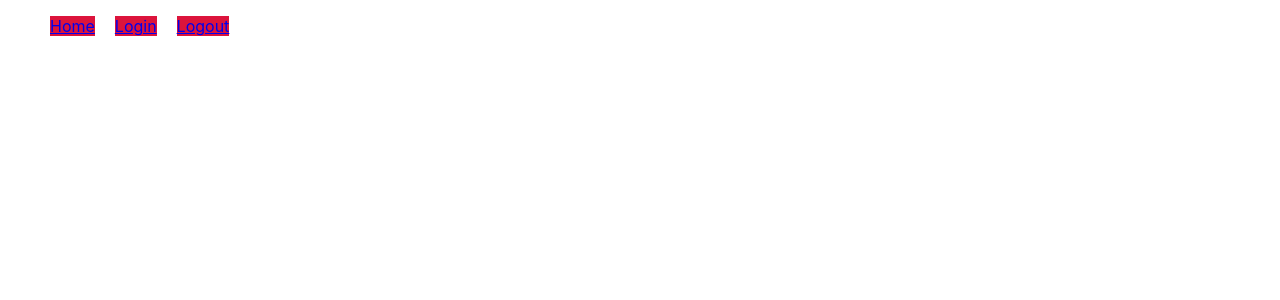
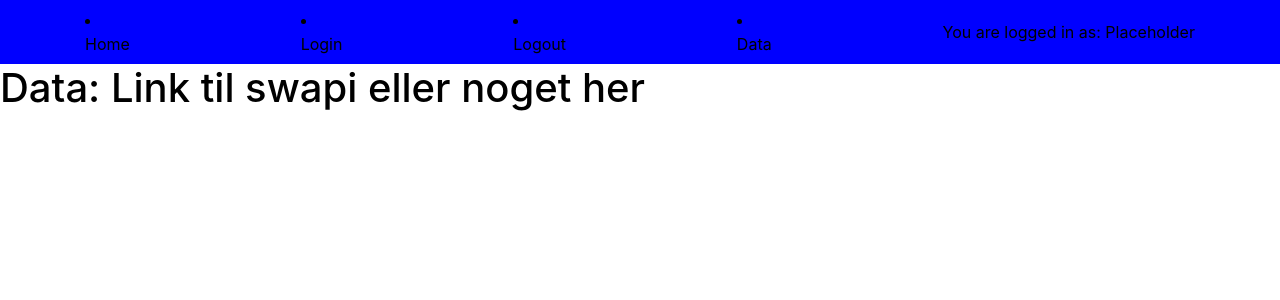
Before and after one commit to Alek2750/SYSProjekt, a React (Create React App) app in the folder react-app/: page /Data in a window 1280 px wide. Shown: the top 300 px of the page. Built offline with nearby package versions, Linux system fonts and the light colour scheme.

Commit message:
'færdig' navbar

```diff
--- a/react-app/package.json
+++ b/react-app/package.json
@@ -7,6 +7,7 @@
     "react": "^16.6.3",
     "react-bootstrap": "^0.32.4",
     "react-dom": "^16.6.3",
+    "react-router-dom": "^4.3.1",
     "react-scripts": "2.1.1"
   },
   "scripts": {
--- a/react-app/src/App.css
+++ b/react-app/src/App.css
@@ -22,11 +22,14 @@
   color: #61dafb;
 }
 
-li {
-  display: inline;
-  color: turquoise;
-  background-color: crimson;
-  margin: 10px;
+nav {
+  display: inline-block;
+  color: black;
+  background-color: blue;
+}
+
+div{
+  color: black;
 }
 
 @keyframes App-logo-spin {
--- a/react-app/src/NaviBar.js
+++ b/react-app/src/NaviBar.js
@@ -1,28 +1,52 @@
 import React, { Component } from "react"
 import facade from "./apiFacade";
 import './App.css';
-import {Navbar, Nav, NavItem} from "react-bootstrap";
+import { Navbar, Nav, NavItem} from "react-bootstrap";
+import {BrowserRouter as Router, Route, Switch} from "react-router-dom";
 //Note: 'npm install react-bootstrap --save' kan forekomme nødvendigt
 
+
+const Home = () => <div><h1>Welcome to the page! Please Login to continue</h1></div>
+//Indsæt kode
+const Login = () => <div className="Login"><h1>Link jwt siden her</h1></div>;
+//Indsæt kode
+const Logout = () => <div className="Logout"><h1>Logout her </h1></div>
+//Indsæt kode
+const Data = () => <div className="Data"><h1>Data: Link til swapi eller noget her</h1></div>
 class NaviBar extends Component{
     render() {
     return (
+        <Router>
+            <Switch>
+                <div>
         <Navbar>
-    <Nav>
-        <NavItem eventKey={1} href="#home">
-        Home
+            <NavItem href="/">
+            <div>Home</div>
             </NavItem>
-        <NavItem eventKey={2} href="#">
-        Login
+            <NavItem href="/Login">
+            <div>Login</div>
             </NavItem>
-        <NavItem eventKey={3} href="#">
-        Logout
+            <NavItem href="/Logout">
+            <div>Logout</div>
             </NavItem>
-    </Nav>
+            <NavItem href="/Data">
+            <div>Data</div>
+            </NavItem>
+            You are logged in as: Placeholder
         </Navbar>
+
+            <Route exact path="/" component={Home}/>
+            <Route path="/Login" component={Login}/>
+            <Route path="/Logout" component={Logout}/>
+            <Route path="/Data" component={Data}/>
+
+                </div>
+            </Switch>
+        </Router>
     );
     }
     }
-//Navbaren er bare en liste uden CSS styling
+    //CSS'en forbundet til App.css
+
 
 export default NaviBar;
--- a/react-app/src/index.js
+++ b/react-app/src/index.js
@@ -4,6 +4,7 @@ import './index.css';
 import App from './App';
 import Jwt from './Jwt';
 import NB from './NaviBar';
+import 'bootstrap/dist/css/bootstrap.min.css';
 import * as serviceWorker from './serviceWorker';
 
 ReactDOM.render(<NB />, document.getElementById('root'));
```
Also changed, not shown: 1 other file (tests, documents, lock files or other folders). Lines whose indentation alone changed are shown as unchanged.
